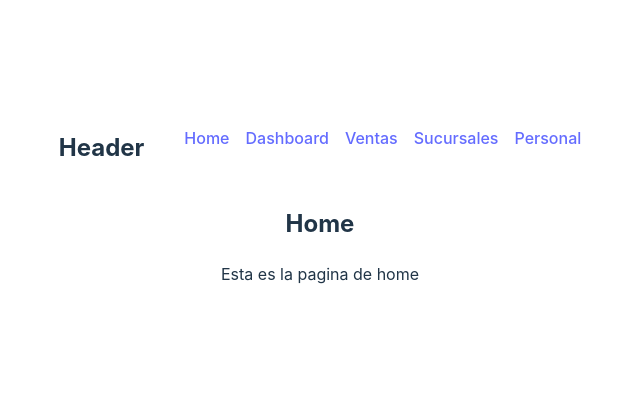
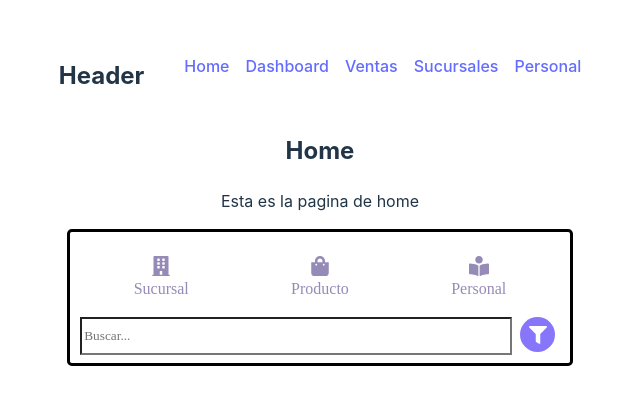
Before and after one commit to No-Country-simulation/c22-19-T-WebApp, a React (Vite) app in the folder frontend/fincowebapp/: page / in a window 1280 px wide. Shown: the part 194-598 px from the top of the page, without its empty margins (320-960 px from the left). Built offline with nearby package versions, Linux system fonts and the light colour scheme.

Commit message:
searchBar

```diff
--- a/frontend/fincowebapp/package.json
+++ b/frontend/fincowebapp/package.json
@@ -13,6 +13,7 @@
     "axios": "^1.7.7",
     "react": "^18.3.1",
     "react-dom": "^18.3.1",
+    "react-icons": "^5.3.0",
     "react-router-dom": "^6.28.0"
   },
   "devDependencies": {
--- /dev/null
+++ b/frontend/fincowebapp/src/components/filter/SearchBar.css
@@ -0,0 +1,85 @@
+/* Css principal */
+.searchBar-Filter{
+    background-color: #fff;
+    margin: 0.5rem;
+    border-radius: 0.3rem;
+    border: #000 solid;
+    padding: 0.5rem;
+    padding-left: 0.8rem;
+    padding-right: 0.8rem;
+}
+/* Css grid icon */
+.searchBar-Icon{
+    display: grid;
+    grid-template-columns: repeat(3, auto);
+    align-items: center;
+    cursor: pointer;
+}
+
+.searchBar-item{
+    color: gray;
+    transition: background-color 0.3s ease, color 0.3s ease;
+}
+
+.searchBar-item.is-selected{
+    color: #4F46E5;
+}
+
+.searchBar-button{
+    padding: 0%;
+    margin-bottom: -0.5rem;
+}
+
+.searchBar-text{
+    margin-top: 0.2rem;
+    font-family: poppyns-regular;
+    font: bold;
+}
+
+.searchBar-item.is-selected{
+    color: #8775fa;
+    cursor: pointer;
+}
+.searchBar-item{
+    color: #968ab6;
+    cursor: pointer;
+}
+.icon-A{
+    font-size: 20px;
+}
+/* Css filter */
+.searchBar-Input-Filter{
+    display: grid;
+    grid-template-columns: 91% 10%;
+    justify-content: center;
+    align-self: auto;
+
+}
+.searchBar-Input{
+    background-color: #fff;
+    color: #000;
+    border-radius: 1pxrem;
+    font-family: poppyns-regular;
+    font: bold;
+    size: 1rem;
+    height: 2rem;
+   }
+
+.searchBar-button-Filter{
+    margin-left: 0.5rem;
+    background-color: #8775fa;
+    width: 35px; /* El ancho debe ser igual a la altura */
+    height: 35px; /* Altura del botón */
+    border-radius: 50%;
+    display: flex;
+    align-items: center;
+    justify-content: center;
+    padding: 0%;
+}
+
+.icon{
+    color: #fff;
+    border-color: #fff;
+    /* border: 3px solid #fff; */
+    font-size: 18px;
+}
--- /dev/null
+++ b/frontend/fincowebapp/src/components/filter/SearchBar.jsx
@@ -0,0 +1,47 @@
+import { FaFilter, FaBuilding, FaShoppingBag, FaBookReader } from "react-icons/fa";
+import {useState} from "react";
+
+import './SearchBar.css';
+
+
+
+export function SearchBar(){
+    const [selected, setSelected] = useState("");
+
+    const handleClick = (iconName) => {
+        setSelected(iconName);
+    }
+
+    return (
+        <div className="searchBar-Filter">
+            <div className="searchBar-Icon">
+            <div
+                className={`searchBar-item ${selected === "building" ? "is-selected" : ""}`}
+                onClick={() => handleClick("building")}
+            >
+            <p className="searchBar-button "><FaBuilding  className="icon-A" /></p>
+            <p className="searchBar-text">Sucursal</p>
+            </div>
+            <div
+                className={`searchBar-item ${selected === "shoppingBag" ? "is-selected" : ""}`}
+                onClick={() => handleClick("shoppingBag")}
+            >
+            <p className="searchBar-button"><FaShoppingBag className="icon-A" /></p>
+            <p className="searchBar-text">Producto</p>
+            </div>
+            <div
+                className={`searchBar-item ${selected === "bookReader" ? "is-selected" : ""}`}
+                onClick={() => handleClick("bookReader")}
+            >
+            <p className="searchBar-button"><FaBookReader className="icon-A" /></p>
+            <p className="searchBar-text">Personal</p>
+            </div>
+            </div>
+            <div className="searchBar-Input-Filter">
+                <input className="searchBar-Input" type="text" placeholder="Buscar..."/>
+                <button className="searchBar-button-Filter">
+                    <FaFilter className="icon" /></button>
+            </div>
+        </div>
+    )
+}
--- a/frontend/fincowebapp/src/pages/Home/Home.jsx
+++ b/frontend/fincowebapp/src/pages/Home/Home.jsx
@@ -1,4 +1,5 @@
 import { Header } from "../../components/"
+import { SearchBar } from "../../components/filter/searchbar";
 
 export const Home = () => {
     return (
@@ -7,6 +8,7 @@ export const Home = () => {
         <main>
           <h2>Home</h2>
           <p>Esta es la pagina de home</p>
+          <SearchBar></SearchBar>
         </main>
       </>
       );
```
Also changed, not shown: 1 other file (tests, documents, lock files or other folders).
